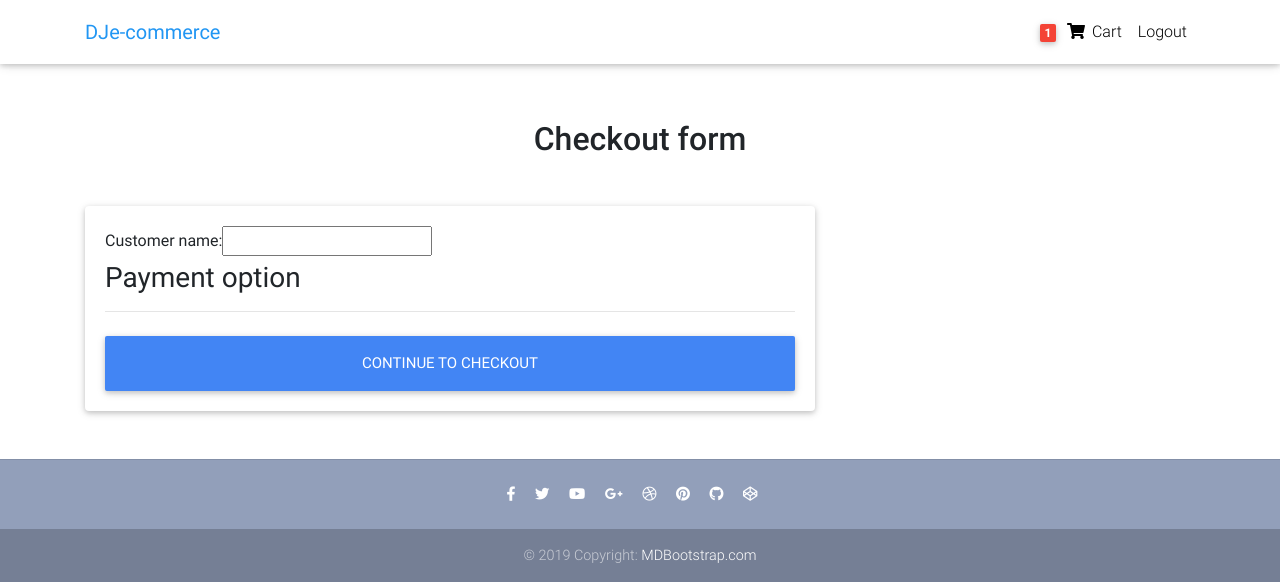
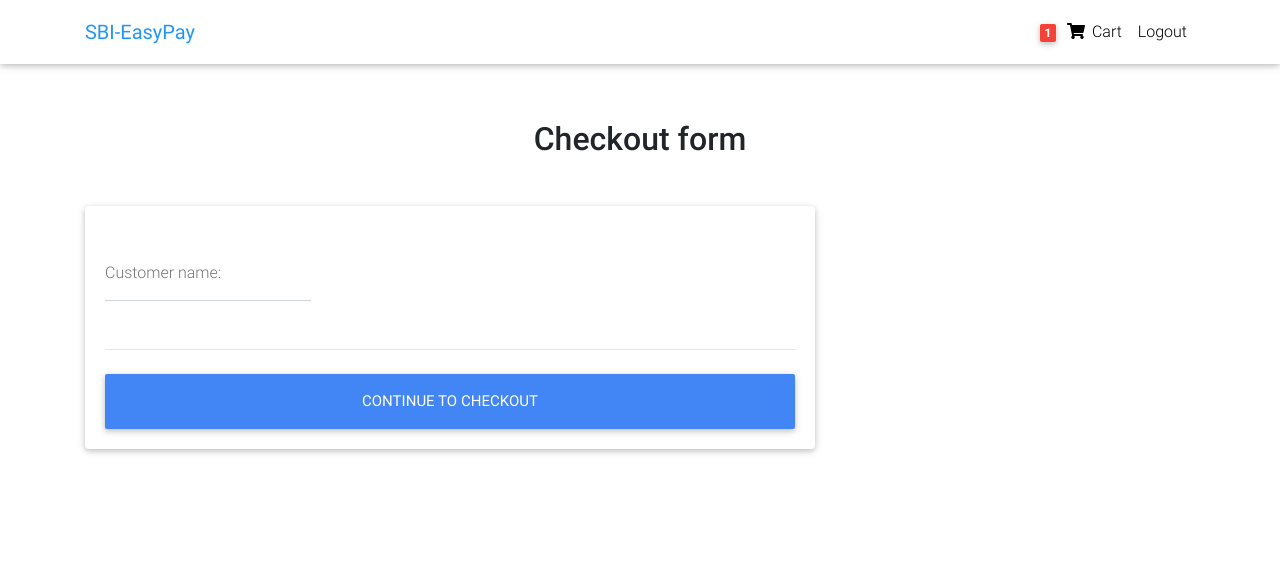
Before and after one commit to nightwarriorftw/EasyPay, a Django app: page /checkout/ in a window 1280 px wide. Shown: the top 582 px of the page. Run offline with Django 3.2, Linux system fonts and the light colour scheme; a user stored in the database is signed in; data comes from the database, SQL or seed files in the repository; both versions use the stored data as it was before the commit; some libraries are stand-ins or nearby versions.

Commit message:
Added customer name fields and items

```diff
--- a/core/models.py
+++ b/core/models.py
@@ -5,18 +5,6 @@ from django.db.models import Sum
 from django.shortcuts import reverse
 from django_countries.fields import CountryField
 
-
-CATEGORY_CHOICES = (
-    ('S', 'Shirt'),
-    ('SW', 'Sport wear'),
-    ('OW', 'Outwear')
-)
-
-LABEL_CHOICES = (
-    ('P', 'primary'),
-    ('S', 'secondary'),
-    ('D', 'danger')
-)
 
 ADDRESS_CHOICES = (
     ('B', 'Billing'),
@@ -38,8 +26,6 @@ class Item(models.Model):
     title = models.CharField(max_length=100)
     price = models.FloatField()
     discount_price = models.FloatField(blank=True, null=True)
-    category = models.CharField(choices=CATEGORY_CHOICES, max_length=2)
-    label = models.CharField(choices=LABEL_CHOICES, max_length=1)
     slug = models.SlugField()
     description = models.TextField()
     image = models.ImageField()
--- a/templates/base.html
+++ b/templates/base.html
@@ -67,7 +67,6 @@
     {% block extra_body %}
     {% endblock %}
 
-    {% include "footer.html" %}
     {% include "scripts.html" %}
 
     {% block extra_scripts %}
--- a/templates/checkout.html
+++ b/templates/checkout.html
@@ -11,18 +11,9 @@
           <div class="card">
             <form method="POST" class="card-body">
               {% csrf_token %}
-              {{form}}
-
-
-              <h3>Payment option</h3>
-
-              <div class="d-block my-3">
-                {% for value, name in form.fields.payment_option.choices %}
-                <div class="custom-control custom-radio">
-                  <input id="{{ name }}" name="payment_option" value="{{ value }}" type="radio" class="custom-control-input" required>
-                  <label class="custom-control-label" for="{{ name }}">{{ name }}</label>
-                </div>
-                {% endfor %}
+              <div class="md-form mb-5">
+              <br>
+                  <span id='customer_name' name='customer_name'>{{form}}</span>
               </div>
 
               <hr class="mb-4">
--- a/templates/home.html
+++ b/templates/home.html
@@ -27,13 +27,13 @@
               </a>
             </li>
             <li class="nav-item">
-              <a class="nav-link" href="#">Shirts</a>
+              <a class="nav-link" href="#">Fast Food</a>
             </li>
             <li class="nav-item">
-              <a class="nav-link" href="#">Sport wears</a>
+              <a class="nav-link" href="#">South Indian</a>
             </li>
             <li class="nav-item">
-              <a class="nav-link" href="#">Outwears</a>
+              <a class="nav-link" href="#">North Indian</a>
             </li>
 
           </ul>
--- a/templates/navbar.html
+++ b/templates/navbar.html
@@ -5,7 +5,7 @@
 
       <!-- Brand -->
       <a class="navbar-brand waves-effect" href="/">
-        <strong class="blue-text">DJe-commerce</strong>
+        <strong class="blue-text">SBI-EasyPay</strong>
       </a>
 
       <!-- Collapse -->
```
Also changed, not shown: core/migrations/0002_remove_item_category.py (added), core/migrations/0003_remove_item_label.py (added), db.sqlite3.
